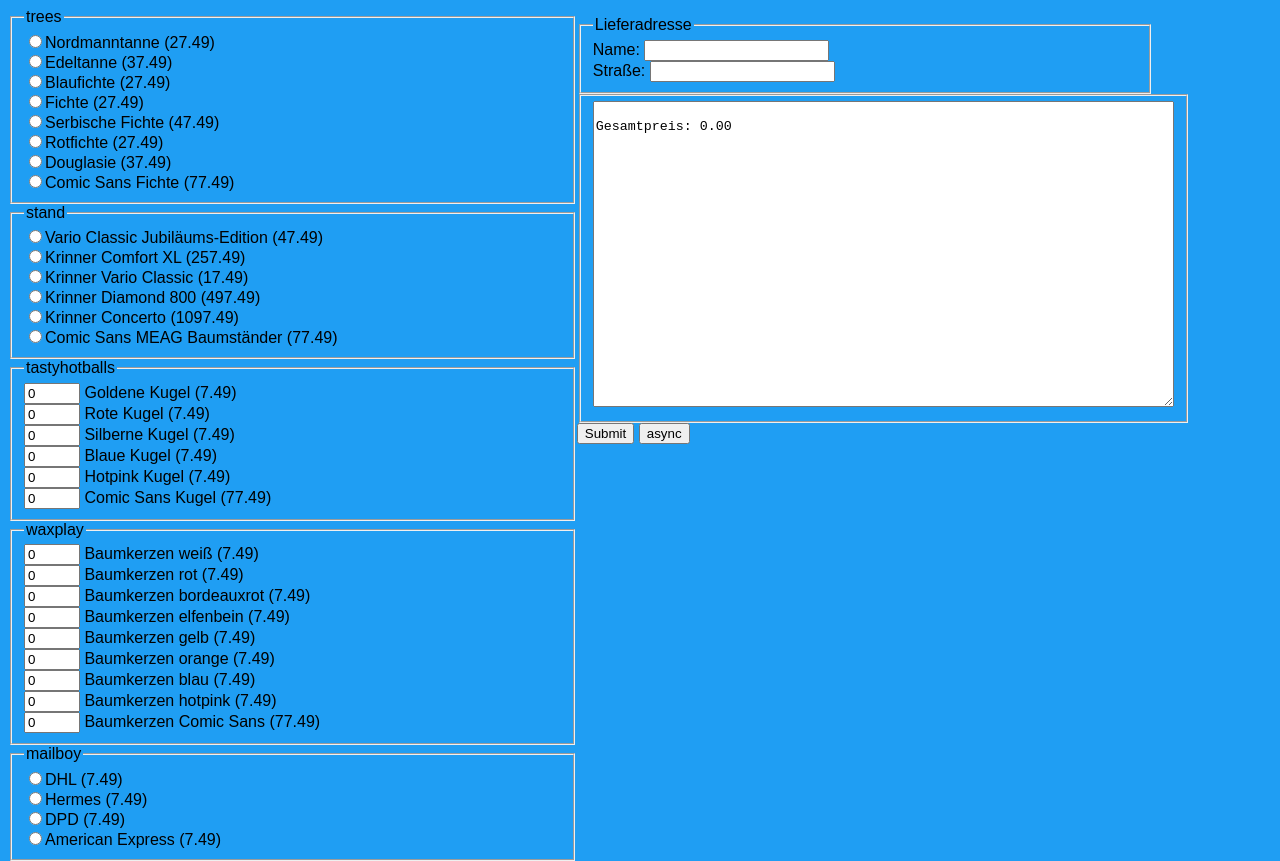
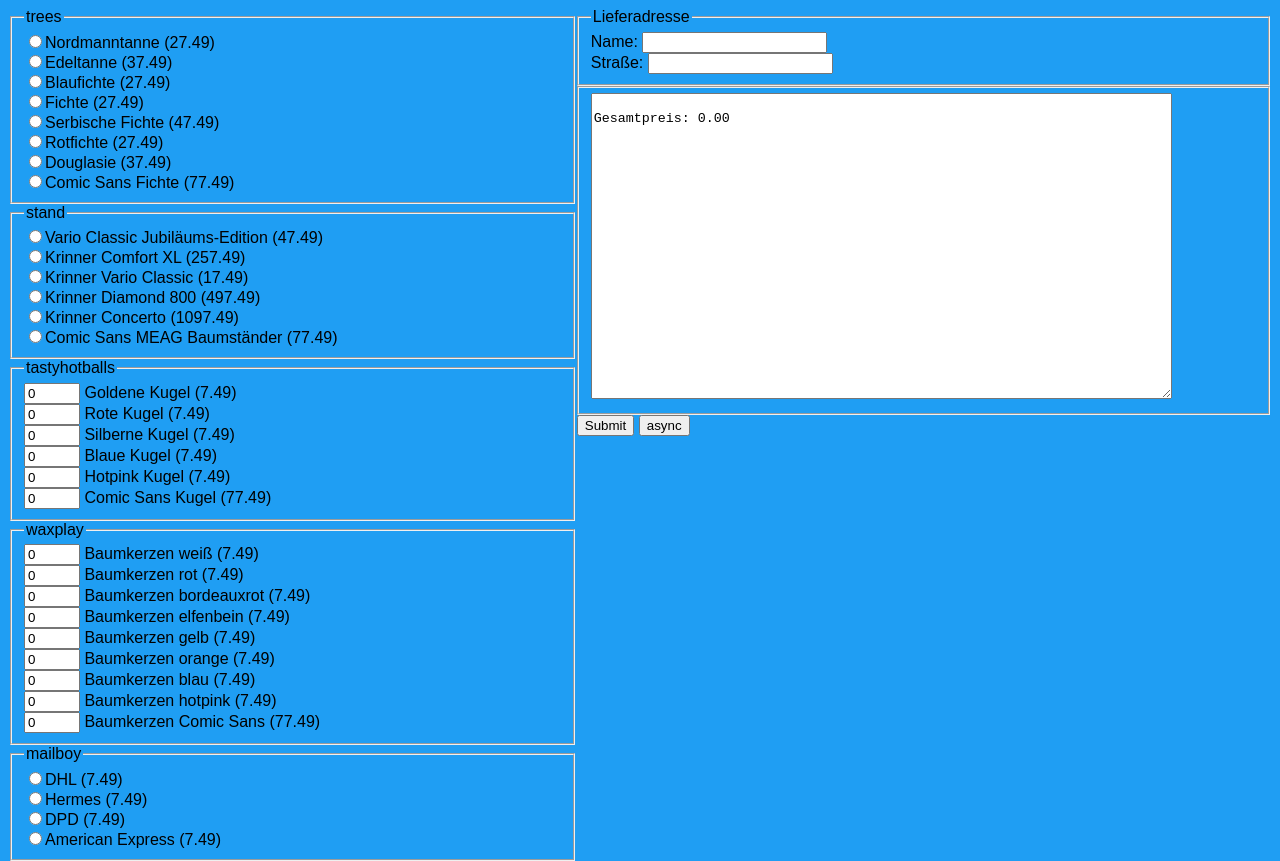
Before and after one commit to obiwan1337/EIA2, a website: page Aufg7/aufg7.html in a window 1280 px wide. Both pictures are taken after a click on the button "async". Drawn offline with Linux system fonts and the light colour scheme; no server answers.

Commit message:
Add files via upload

```diff
--- a/Aufg7/aufg7.html
+++ b/Aufg7/aufg7.html
@@ -33,7 +33,7 @@
       <button id="bebutton" type="submit">Submit</button>
 
 		  <button  id="async" type="button">async</button>
-
+	    <div id="resdiv" > </div>
     </span>
     </form>
 </body>
--- a/Aufg7/css/style.css
+++ b/Aufg7/css/style.css
@@ -4,7 +4,7 @@
 }
 #einkaufswagen {
     width: 45%;
-    position: fixed;
+    clear: both;
     top: 2%;
 }
 body{
--- a/Aufg7/js/aufg7.js
+++ b/Aufg7/js/aufg7.js
@@ -105,14 +105,12 @@
     function handleStateChange(_event) {
         var xhr = _event.target;
         console.log(xhr.readyState);
-        let divele;
         if (xhr.readyState == XMLHttpRequest.DONE) {
             console.log("ready: " + xhr.readyState, " | type: " + xhr.responseType, " | status:" + xhr.status, " | text:" + xhr.statusText);
             console.log("response: " + xhr.response);
-            divele = document.createElement("div");
-            document.getElementById("form2").appendChild(divele);
-            divele.innerHTML = "";
-            divele.innerHTML += xhr.response;
+            var responsediv = document.getElementById("resdiv");
+            responsediv.innerHTML = "";
+            responsediv.innerHTML += xhr.response;
         }
     }
     function createadress() {
```
Also changed, not shown: Aufg7/js/aufg7.ts (+5 -6 lines), 1 other file.
